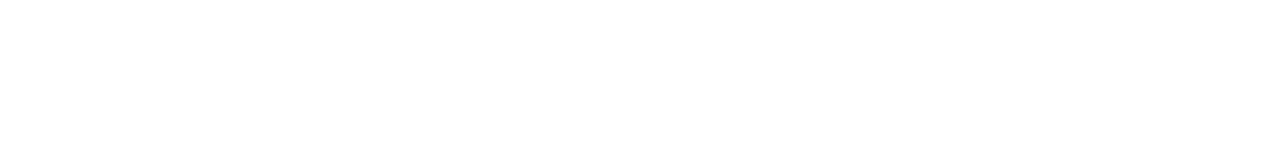
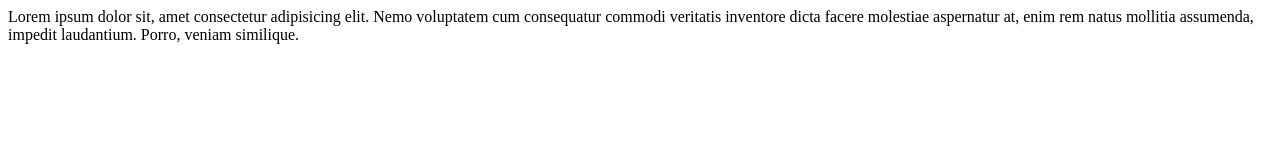
Before and after one commit to Isabelmtzz/prueba, a plain HTML site: page index.html in a window 1280 px wide. Drawn offline with Linux system fonts and the light colour scheme.

Commit message:
cambio 1

```diff
--- a/index.html
+++ b/index.html
@@ -5,8 +5,10 @@
     <meta http-equiv="X-UA-Compatible" content="IE=edge">
     <meta name="viewport" content="width=device-width, initial-scale=1.0">
     <title>Document</title>
+
 </head>
 <body>
 
+    Lorem ipsum dolor sit, amet consectetur adipisicing elit. Nemo voluptatem cum consequatur commodi veritatis inventore dicta facere molestiae aspernatur at, enim rem natus mollitia assumenda, impedit laudantium. Porro, veniam similique.
 </body>
 </html>
```
